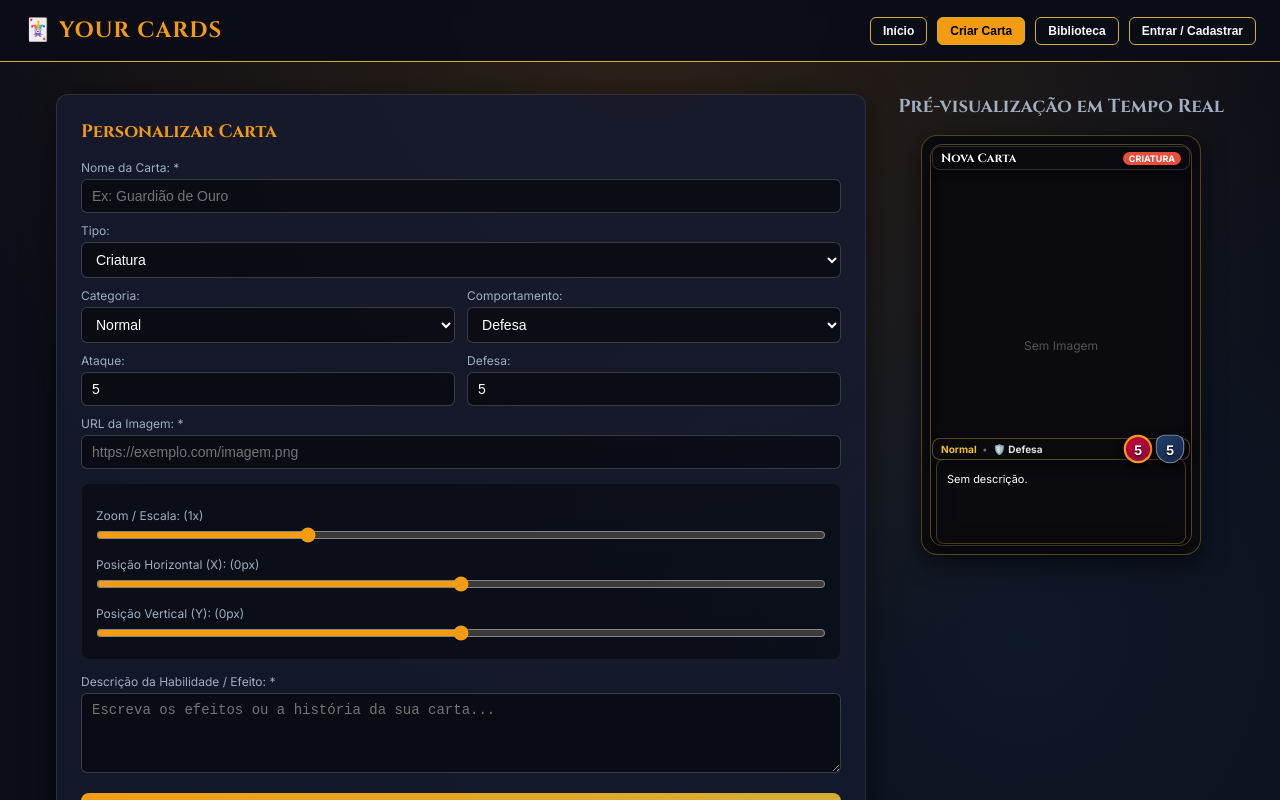
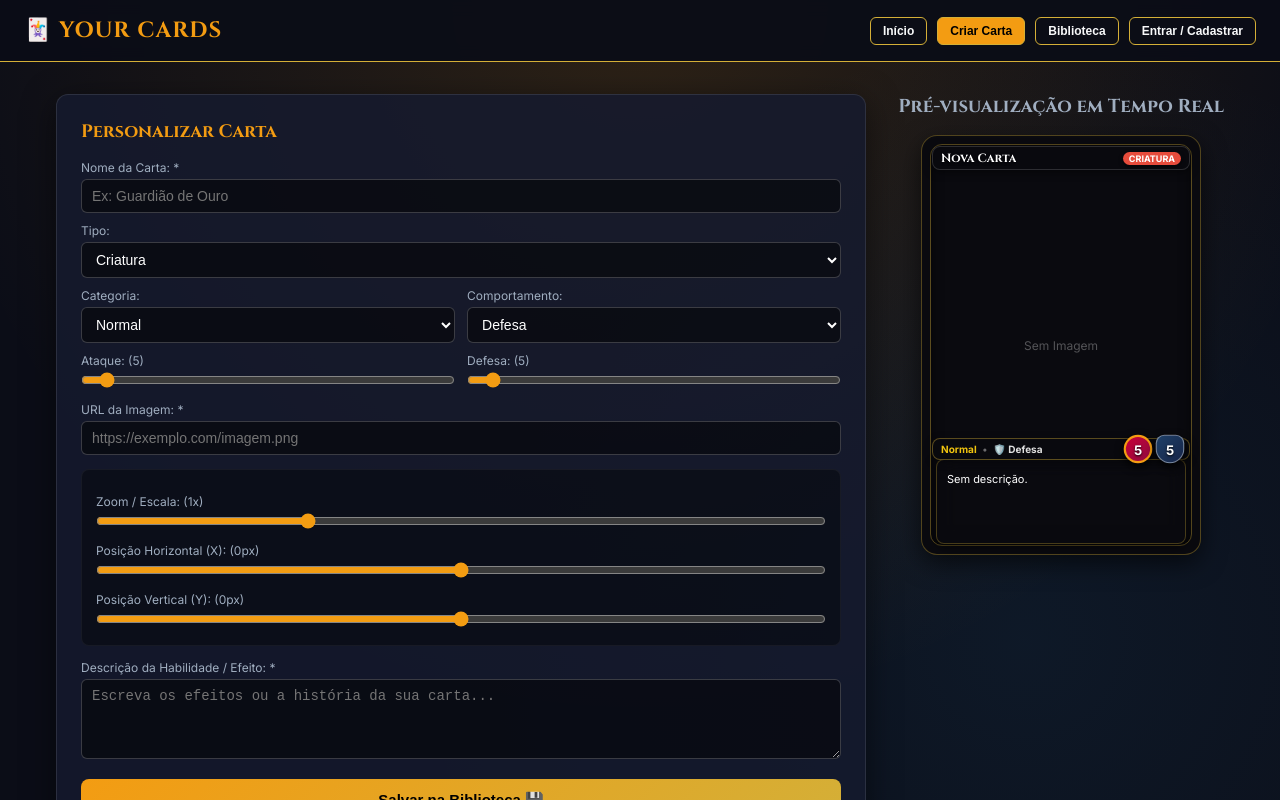
Before and after one commit to GuedesThi/your-cards, a Next.js app: page / in a window 1280 px wide. Both pictures are taken after a click on the button "Criar Carta". Shown: the top 800 px of the page. Built offline with nearby package versions, Linux system fonts and the light colour scheme; no server answers.

Commit message:
refactor(card): informar ataque e força com barras deslizantes (ranges)

```diff
--- a/app/components/CardCreatorSection.css
+++ b/app/components/CardCreatorSection.css
@@ -75,6 +75,7 @@
 .crt-section__range {
   width: 100%;
   accent-color: var(--gold-primary);
+  cursor: pointer;
 }
 
 .crt-section__textarea {
--- a/app/components/CardCreatorSection.tsx
+++ b/app/components/CardCreatorSection.tsx
@@ -203,13 +203,19 @@ export function CardCreatorSection({
                 </div>
               </div>
 
+              {/* 🎯 Barras deslizantes para Ataque e Defesa */}
               <div className="crt-section__row">
                 <div className="crt-section__col">
-                  <label className="crt-section__label">Ataque:</label>
+                  <label className="crt-section__label">
+                    Ataque: ({cardForm.attack || 0})
+                  </label>
                   <input
-                    type="number"
-                    className="crt-section__input"
-                    value={cardForm.attack}
+                    type="range"
+                    min="0"
+                    max="99"
+                    step="1"
+                    className="crt-section__range"
+                    value={cardForm.attack || 0}
                     onChange={(e) =>
                       setCardForm({
                         ...cardForm,
@@ -219,11 +225,16 @@ export function CardCreatorSection({
                   />
                 </div>
                 <div className="crt-section__col">
-                  <label className="crt-section__label">Defesa:</label>
+                  <label className="crt-section__label">
+                    Defesa: ({cardForm.defense || 0})
+                  </label>
                   <input
-                    type="number"
-                    className="crt-section__input"
-                    value={cardForm.defense}
+                    type="range"
+                    min="0"
+                    max="99"
+                    step="1"
+                    className="crt-section__range"
+                    value={cardForm.defense || 0}
                     onChange={(e) =>
                       setCardForm({
                         ...cardForm,
```
